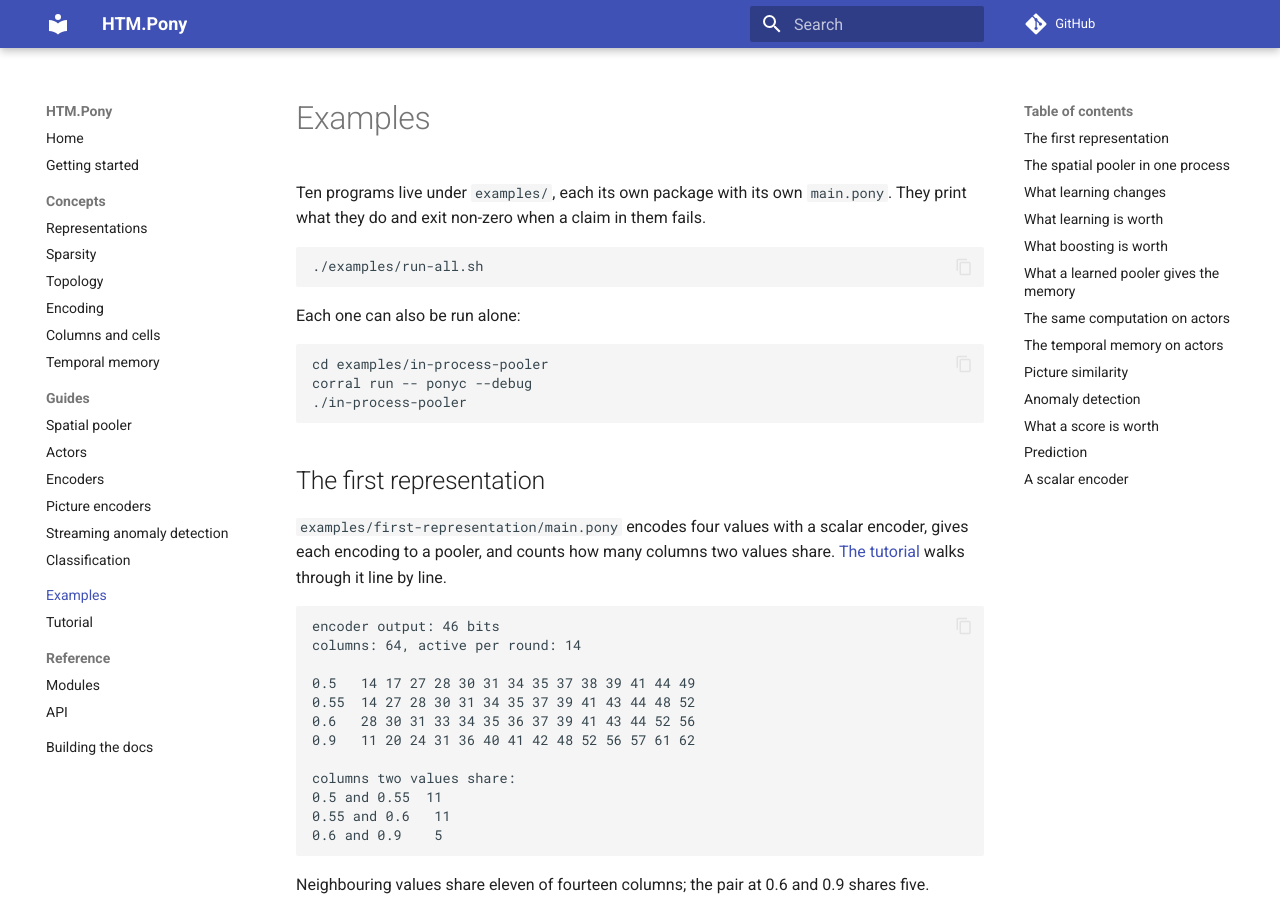
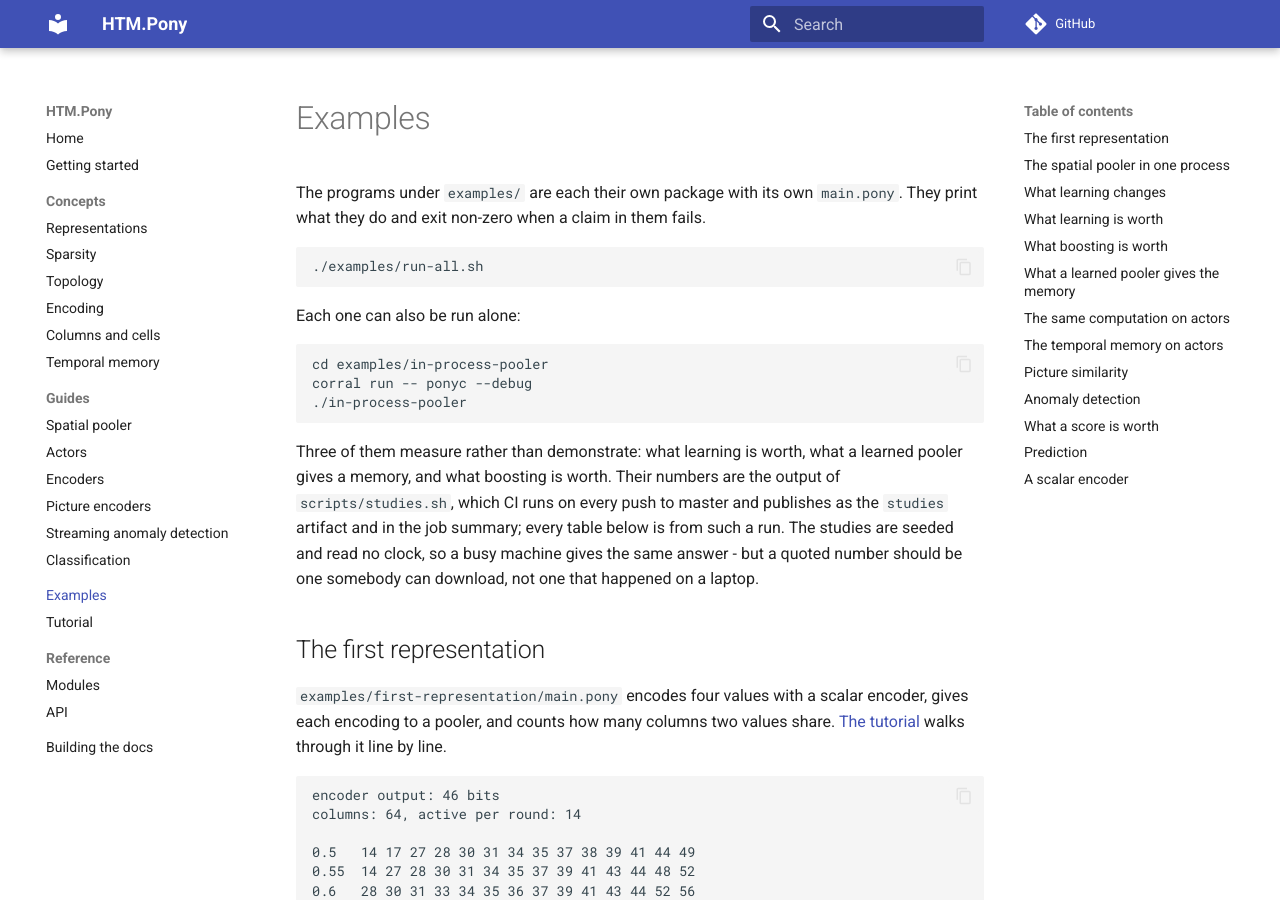
Before and after one commit to d-led/htm.pony, an MkDocs documentation site: the page built from docs/examples.md, in a window 1280 px wide and 900 px high. Built offline with MkDocs 1.6.1 and Material for MkDocs 9.7.7, drawn with Linux system fonts in a browser that asks for light colours; comment, search, counter and statistics services are not loaded.

Commit message:
Measure the studies in CI and quote that run, not a laptop
The three studies are seeded and read no clock, so their output is the same
everywhere - but a number that was produced on whichever machine happened to run
it is not a number anyone can check, and on a loaded machine nobody should have
to believe that.

`scripts/studies.sh` runs them and keeps what each printed in build/studies/. A
CI job runs it, writes the output to the job summary and uploads it as the
`studies` artifact, so every table in docs/examples.md can be traced to a run.
The page says so, and stops claiming ten examples when there are thirteen.

The tests that lean on a timer get a quarter of a second instead of a fiftieth. A
shard that answers takes microseconds, so the margin was never what the test was
about - but a 20 ms margin is a quarter of a second of scheduler noise away from
failing for a reason that has nothing to do with the pooler. The suite is still
about a second, because its lists run in parallel.

The install steps in both workflows are one composite action now, so the compiler
version is in one place rather than three.

````diff
--- a/docs/examples.md
+++ b/docs/examples.md
@@ -1,6 +1,6 @@
 # Examples
 
-Ten programs live under `examples/`, each its own package with its own
+The programs under `examples/` are each their own package with its own
 `main.pony`. They print what they do and exit non-zero when a claim in them
 fails.
 
@@ -15,6 +15,14 @@ cd examples/in-process-pooler
 corral run -- ponyc --debug
 ./in-process-pooler
 ```
+
+Three of them measure rather than demonstrate: what learning is worth, what a
+learned pooler gives a memory, and what boosting is worth. Their numbers are the
+output of `scripts/studies.sh`, which CI runs on every push to master and
+publishes as the `studies` artifact and in the job summary; every table below is
+from such a run. The studies are seeded and read no clock, so a busy machine
+gives the same answer - but a quoted number should be one somebody can download,
+not one that happened on a laptop.
 
 ## The first representation
 
````
Also changed, not shown: 6 other files.
